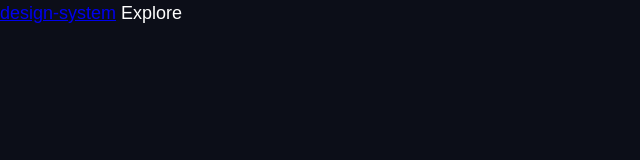
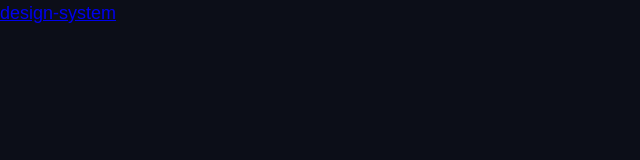
Before and after one commit to advide2001/express-api-template, a website built with Vite: page index.html in a window 1280 px wide. Shown: the full height of the page, 0-640 px from the left. Built offline with nearby package versions, Linux system fonts and the light colour scheme.

Commit message:
some change

```diff
--- a/index.html
+++ b/index.html
@@ -22,9 +22,9 @@
   Space
   Let’s face it; if you want to go to space, you might as well genuinely go to
   outer space and not hover kind of on the edge of it. Well sit back, and relax
-  because we’ll give you a truly out of this world experience! -->
+  because we’ll give you a truly out of this world experience!
 
-  Explore
+  Explore -->
 
 </body>
 
```
